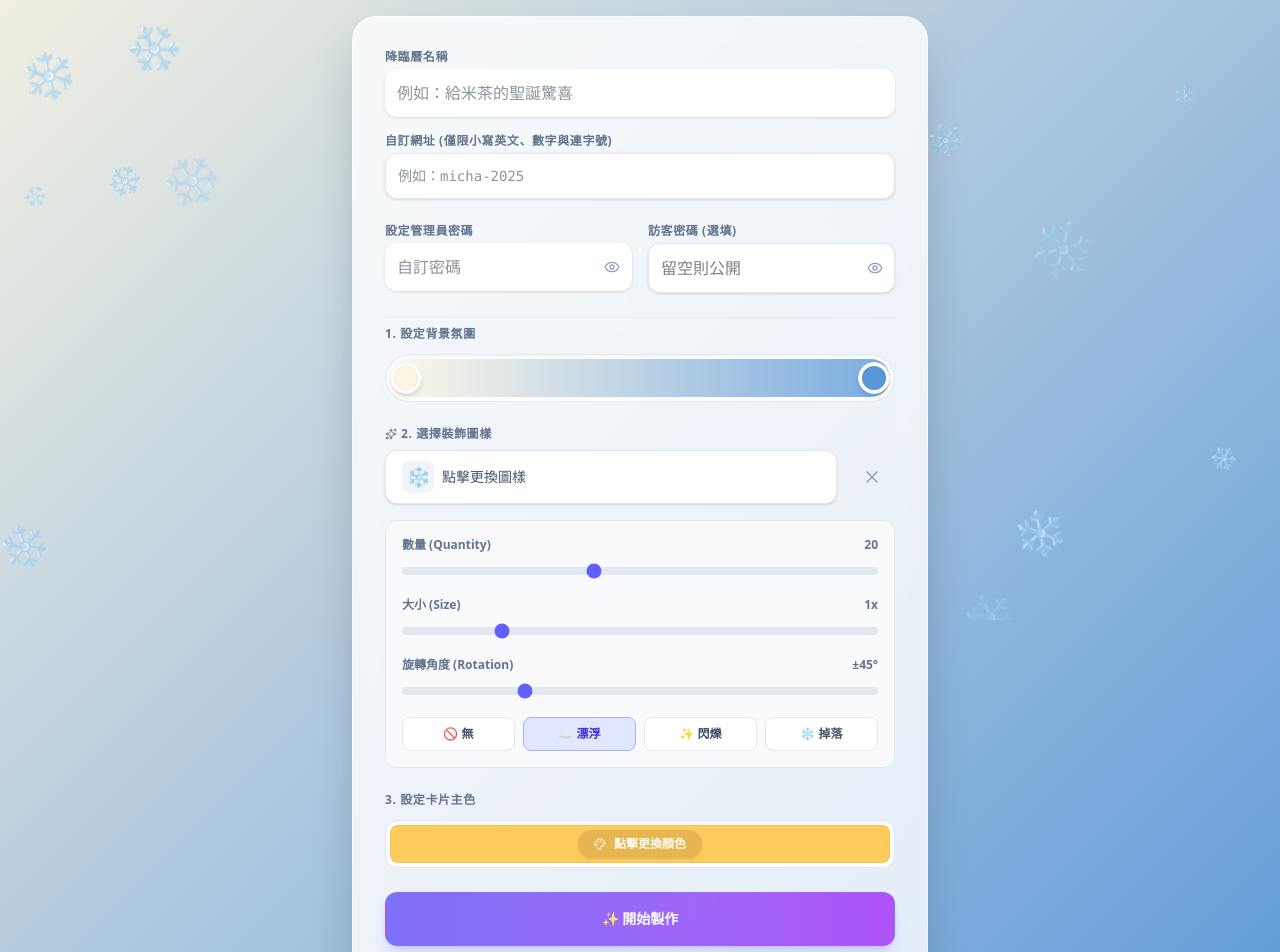
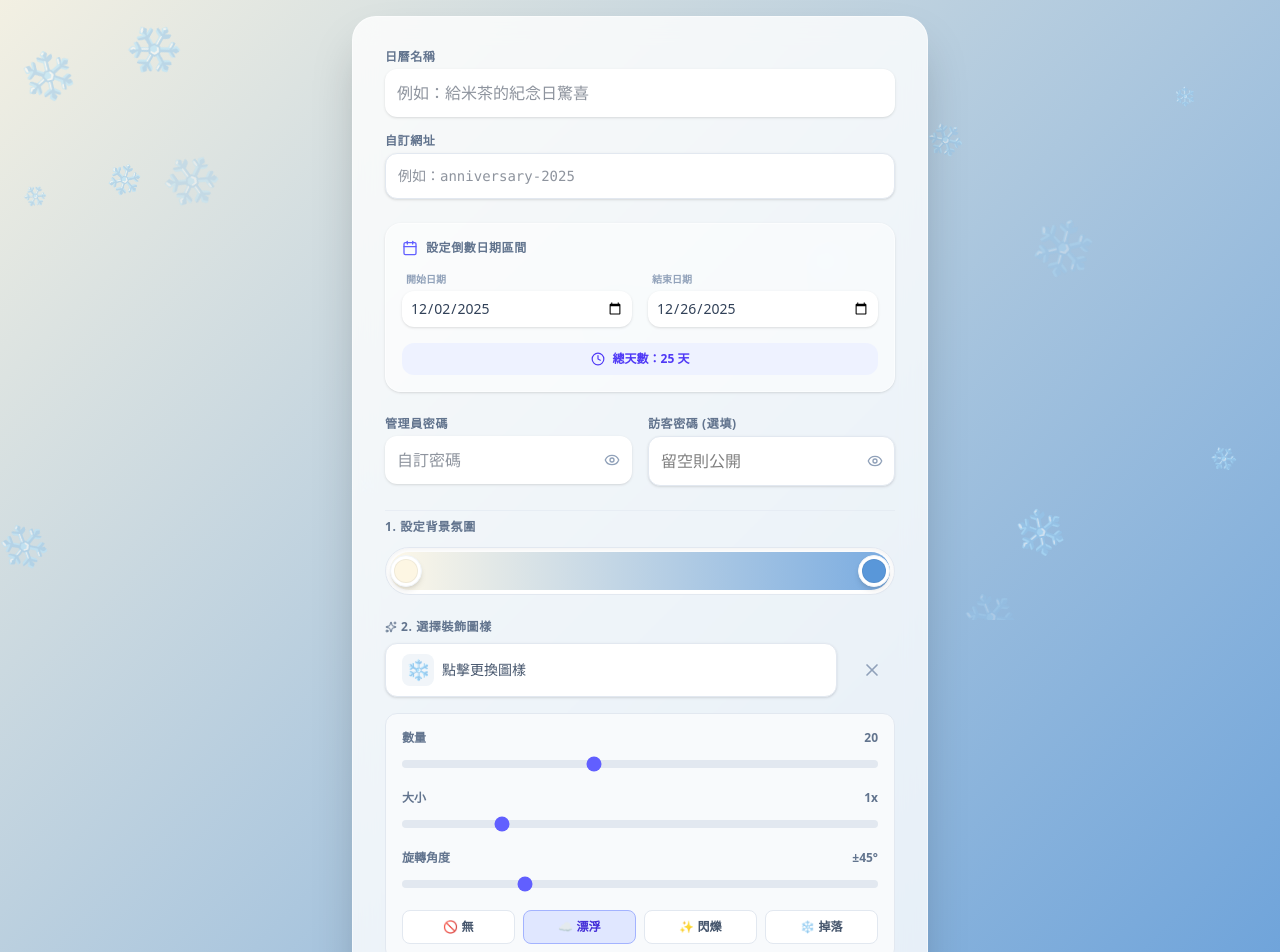
Before and after one commit to oxfoxlion/Advent-Calendar, a Next.js app: page / in a window 1280 px wide. Shown: the part 180-1132 px from the top of the page. Built offline with nearby package versions, Linux system fonts and the light colour scheme; no server answers.

Commit message:
feat: 修改成倒數日曆，主要新增開始與結束日期

```diff
--- a/app/page.tsx
+++ b/app/page.tsx
@@ -3,8 +3,7 @@
 import { createCalendar } from './actions';
 import { useState, useRef, useEffect } from 'react';
 import { useRouter } from 'next/navigation';
-// ★ 修改：加入 Eye, EyeOff 圖示
-import { Loader2, Edit, X, ArrowRight, Palette, Sparkles, SmilePlus, AtSign, Eye, EyeOff } from 'lucide-react';
+import { Loader2, Edit, X, ArrowRight, Palette, Sparkles, SmilePlus, Eye, EyeOff, Calendar, Clock } from 'lucide-react';
 import BackgroundDecoration from '@/components/BackgroundDecoration';
 import EmojiPicker, { EmojiStyle } from 'emoji-picker-react';
 
@@ -30,7 +29,21 @@ export default function Home() {
   const [slugError, setSlugError] = useState('');
   const [accessError, setAccessError] = useState('');
 
-  // ★ 新增：密碼顯示狀態
+  // 3. 日期設定
+  const todayStr = new Date().toISOString().split('T')[0];
+  const defaultEnd = new Date();
+  defaultEnd.setDate(defaultEnd.getDate() + 24);
+  const defaultEndStr = defaultEnd.toISOString().split('T')[0];
+
+  const [startDate, setStartDate] = useState(todayStr);
+  const [endDate, setEndDate] = useState(defaultEndStr);
+
+  const start = new Date(startDate);
+  const end = new Date(endDate);
+  const dayCount = Math.floor((end.getTime() - start.getTime()) / (1000 * 60 * 60 * 24)) + 1;
+  const isInvalidDate = dayCount < 2 || dayCount > 30;
+
+  // 密碼顯示狀態
   const [showAdminPass, setShowAdminPass] = useState(false);
   const [showAccessPass, setShowAccessPass] = useState(false);
 
@@ -57,6 +70,8 @@ export default function Home() {
 
   const handleSubmit = async (e: React.FormEvent<HTMLFormElement>) => {
     e.preventDefault();
+    if (isInvalidDate) return;
+
     setIsPending(true);
     setSlugError('');
     setAccessError('');
@@ -67,9 +82,10 @@ export default function Home() {
     formData.set('cardStyle', `custom-card:${cardColor}`);
     formData.set('themeColor', 'custom');
     formData.set('slug', slugInput);
+    formData.set('startDate', startDate);
+    formData.set('endDate', endDate);
 
     await new Promise(resolve => setTimeout(resolve, 1500));
-
     const res = await createCalendar(formData);
 
     if (res && !res.success) {
@@ -112,62 +128,67 @@ export default function Home() {
 
         <div className="text-center">
           <h1 className="text-5xl font-extrabold text-slate-800 drop-shadow-sm tracking-tight">
-            2025 聖誕降臨曆
+            倒數日曆
           </h1>
-          <p className="mt-3 text-slate-600 font-medium">為重要的人準備 25 天的驚喜</p>
+          <p className="mt-3 text-slate-600 font-medium">為任何重要的日子準備專屬驚喜</p>
         </div>
 
         <form onSubmit={handleSubmit} className="mt-8 space-y-6 bg-white/80 backdrop-blur-md p-8 rounded-3xl border border-white/50 shadow-2xl relative z-20">
           <div className="space-y-6">
 
+            {/* 降臨曆名稱與網址 */}
             <div className="grid grid-cols-1 gap-4">
               <div>
-                <label className="block text-xs font-bold text-slate-500 uppercase tracking-wider mb-1">降臨曆名稱</label>
-                <input name="recipientName" required type="text" placeholder="例如：給米茶的聖誕驚喜"
+                <label className="block text-xs font-bold text-slate-500 uppercase tracking-wider mb-1">日曆名稱</label>
+                <input name="recipientName" required type="text" placeholder="例如：給米茶的紀念日驚喜"
                   className="block w-full rounded-xl bg-white border-slate-200 text-slate-800 p-3 focus:ring-2 focus:ring-indigo-500 focus:border-indigo-500 transition shadow-sm outline-none" />
               </div>
 
               <div>
-                <label className="block text-xs font-bold text-slate-500 uppercase tracking-wider mb-1">
-                  自訂網址 (僅限小寫英文、數字與連字號)
-                </label>
+                <label className="block text-xs font-bold text-slate-500 uppercase tracking-wider mb-1">自訂網址</label>
                 <input
                   ref={slugRef}
-                  name="slug" required type="text" value={slugInput} onChange={handleSlugChange} placeholder="例如：micha-2025"
+                  name="slug" required type="text" value={slugInput} onChange={handleSlugChange} placeholder="例如：anniversary-2025"
                   className={`block w-full rounded-xl bg-white border text-slate-800 p-3 focus:ring-2 outline-none font-mono text-sm transition shadow-sm ${
-                    slugError
-                      ? 'border-rose-300 focus:ring-rose-500 focus:border-rose-500 bg-rose-50'
-                      : 'border-slate-200 focus:ring-indigo-500 focus:border-indigo-500'
+                    slugError ? 'border-rose-300 focus:ring-rose-500 bg-rose-50' : 'border-slate-200 focus:ring-indigo-500'
                   }`}
                 />
-
-                {slugError ? (
-                  <p className="text-xs text-rose-500 mt-1 pl-1 font-bold flex items-center gap-1 animate-pulse">🚫 {slugError}</p>
-                ) : slugInput ? (
-                  <p className="text-[10px] text-slate-400 mt-1 pl-1 truncate">
-                    預覽：{typeof window !== 'undefined' ? window.location.origin : ''}/{slugInput}
-                  </p>
-                ) : null}
+                {slugError && <p className="text-xs text-rose-500 mt-1 pl-1 font-bold flex items-center gap-1 animate-pulse">🚫 {slugError}</p>}
               </div>
             </div>
 
-            {/* ★ 修改：加入眼睛切換的密碼輸入框 */}
+            {/* 日期區間設定 */}
+            <div className="bg-white/50 p-4 rounded-2xl border border-white/50 space-y-4 shadow-sm">
+              <label className="flex items-center gap-2 text-xs font-bold text-slate-500 uppercase tracking-wider">
+                <Calendar className="w-4 h-4 text-indigo-500" /> 設定倒數日期區間
+              </label>
+              <div className="grid grid-cols-2 gap-4">
+                <div>
+                  <label className="block text-[10px] font-bold text-slate-400 mb-1 ml-1">開始日期</label>
+                  <input type="date" value={startDate} onChange={(e) => setStartDate(e.target.value)}
+                    className="w-full rounded-xl bg-white border-slate-200 p-2 text-sm text-slate-700 outline-none focus:ring-2 focus:ring-indigo-500 transition shadow-sm" />
+                </div>
+                <div>
+                  <label className="block text-[10px] font-bold text-slate-400 mb-1 ml-1">結束日期</label>
+                  <input type="date" value={endDate} onChange={(e) => setEndDate(e.target.value)}
+                    className="w-full rounded-xl bg-white border-slate-200 p-2 text-sm text-slate-700 outline-none focus:ring-2 focus:ring-indigo-500 transition shadow-sm" />
+                </div>
+              </div>
+              <div className={`flex items-center justify-center gap-2 py-2 px-4 rounded-xl text-xs font-bold transition-all ${
+                isInvalidDate ? 'bg-rose-50 text-rose-600' : 'bg-indigo-50 text-indigo-600'
+              }`}>
+                <Clock className="w-3.5 h-3.5" /> 總天數：{dayCount} 天 {isInvalidDate && "(限制 2 ~ 30 天)"}
+              </div>
+            </div>
+
+            {/* 密碼設定 */}
             <div className="grid grid-cols-2 gap-4">
               <div>
-                <label className="block text-xs font-bold text-slate-500 uppercase tracking-wider mb-1">設定管理員密碼</label>
+                <label className="block text-xs font-bold text-slate-500 uppercase tracking-wider mb-1">管理員密碼</label>
                 <div className="relative">
-                  <input
-                    name="adminCode"
-                    required
-                    type={showAdminPass ? "text" : "password"}
-                    placeholder="自訂密碼"
-                    className="w-full rounded-xl bg-white border-slate-200 text-slate-800 p-3 pr-10 focus:ring-2 focus:ring-indigo-500 outline-none shadow-sm"
-                  />
-                  <button
-                    type="button"
-                    onClick={() => setShowAdminPass(!showAdminPass)}
-                    className="absolute right-3 top-1/2 -translate-y-1/2 text-slate-400 hover:text-slate-600 transition"
-                  >
+                  <input name="adminCode" required type={showAdminPass ? "text" : "password"} placeholder="自訂密碼"
+                    className="w-full rounded-xl bg-white border-slate-200 text-slate-800 p-3 pr-10 focus:ring-2 focus:ring-indigo-500 outline-none shadow-sm" />
+                  <button type="button" onClick={() => setShowAdminPass(!showAdminPass)} className="absolute right-3 top-1/2 -translate-y-1/2 text-slate-400 hover:text-slate-600 transition">
                     {showAdminPass ? <EyeOff className="w-4 h-4"/> : <Eye className="w-4 h-4"/>}
                   </button>
                 </div>
@@ -175,34 +196,21 @@ export default function Home() {
               <div>
                 <label className="block text-xs font-bold text-slate-500 uppercase tracking-wider mb-1">訪客密碼 (選填)</label>
                 <div className="relative">
-                  <input
-                    ref={accessCodeRef}
-                    name="accessCode"
-                    type={showAccessPass ? "text" : "password"}
-                    placeholder="留空則公開"
-                    onChange={() => setAccessError('')}
+                  <input ref={accessCodeRef} name="accessCode" type={showAccessPass ? "text" : "password"} placeholder="留空則公開" onChange={() => setAccessError('')}
                     className={`w-full rounded-xl bg-white border p-3 pr-10 focus:ring-2 outline-none shadow-sm ${
-                      accessError
-                        ? 'border-rose-300 focus:ring-rose-500 focus:border-rose-500 bg-rose-50'
-                        : 'border-slate-200 focus:ring-indigo-500'
-                    }`}
-                  />
-                  <button
-                    type="button"
-                    onClick={() => setShowAccessPass(!showAccessPass)}
-                    className="absolute right-3 top-1/2 -translate-y-1/2 text-slate-400 hover:text-slate-600 transition"
-                  >
+                      accessError ? 'border-rose-300 focus:ring-rose-500 bg-rose-50' : 'border-slate-200 focus:ring-indigo-500'
+                    }`} />
+                  <button type="button" onClick={() => setShowAccessPass(!showAccessPass)} className="absolute right-3 top-1/2 -translate-y-1/2 text-slate-400 hover:text-slate-600 transition">
                     {showAccessPass ? <EyeOff className="w-4 h-4"/> : <Eye className="w-4 h-4"/>}
                   </button>
                 </div>
-                {accessError && (
-                  <p className="text-xs text-rose-500 mt-1 pl-1 font-bold flex items-center gap-1 animate-pulse">🚫 {accessError}</p>
-                )}
+                {accessError && <p className="text-xs text-rose-500 mt-1 pl-1 font-bold flex items-center gap-1 animate-pulse">🚫 {accessError}</p>}
               </div>
             </div>
 
             <hr className="border-slate-200/60 my-2"/>
 
+            {/* 背景設定 */}
             <div>
               <label className="block text-xs font-bold text-slate-500 uppercase tracking-wider mb-3">1. 設定背景氛圍</label>
               <div className="relative h-12 w-full rounded-full border border-slate-200 shadow-inner flex items-center px-1 bg-white">
@@ -222,6 +230,7 @@ export default function Home() {
               </div>
             </div>
 
+            {/* 裝飾圖樣設定 (Emoji) */}
             <div className="relative" ref={pickerRef}>
               <label className="block text-xs font-bold text-slate-500 uppercase tracking-wider mb-2 flex items-center gap-1">
                 <Sparkles className="w-3 h-3" /> 2. 選擇裝飾圖樣
@@ -236,24 +245,38 @@ export default function Home() {
                 )}
               </div>
               {showEmojiPicker && (
-                <div className="mt-4 animate-in fade-in slide-in-from-top-2 duration-200 w-full max-w-[340px]">
+                <div className="mt-4 animate-in fade-in slide-in-from-top-2 duration-200 w-full max-w-[340px] relative z-50">
                   <EmojiPicker onEmojiClick={(e) => { setPattern(e.emoji); setShowEmojiPicker(false); }} emojiStyle={EmojiStyle.NATIVE} width="100%" height={350} searchPlaceHolder="搜尋表情符號..." previewConfig={{ showPreview: false }} />
                 </div>
               )}
+              {/* Emoji 動態細節設定 - 完整補回 */}
               {pattern && (
                 <div className="mt-4 bg-slate-50 p-4 rounded-xl border border-slate-200 space-y-4 animate-in fade-in slide-in-from-top-2">
-                  <div className="space-y-1"><div className="flex justify-between text-xs font-bold text-slate-500"><span>數量 (Quantity)</span><span>{quantity}</span></div><input type="range" min="0" max="50" step="1" value={quantity} onChange={(e) => setQuantity(Number(e.target.value))} className="w-full h-2 bg-slate-200 rounded-lg appearance-none cursor-pointer accent-indigo-500" /></div>
-                  <div className="space-y-1"><div className="flex justify-between text-xs font-bold text-slate-500"><span>大小 (Size)</span><span>{size}x</span></div><input type="range" min="0.5" max="3" step="0.1" value={size} onChange={(e) => setSize(Number(e.target.value))} className="w-full h-2 bg-slate-200 rounded-lg appearance-none cursor-pointer accent-indigo-500" /></div>
-                  <div className="space-y-1"><div className="flex justify-between text-xs font-bold text-slate-500"><span>旋轉角度 (Rotation)</span><span>±{rotation}°</span></div><input type="range" min="0" max="180" step="5" value={rotation} onChange={(e) => setRotation(Number(e.target.value))} className="w-full h-2 bg-slate-200 rounded-lg appearance-none cursor-pointer accent-indigo-500" /></div>
+                  <div className="space-y-1">
+                    <div className="flex justify-between text-xs font-bold text-slate-500"><span>數量</span><span>{quantity}</span></div>
+                    <input type="range" min="0" max="50" step="1" value={quantity} onChange={(e) => setQuantity(Number(e.target.value))} className="w-full h-2 bg-slate-200 rounded-lg appearance-none cursor-pointer accent-indigo-500" />
+                  </div>
+                  <div className="space-y-1">
+                    <div className="flex justify-between text-xs font-bold text-slate-500"><span>大小</span><span>{size}x</span></div>
+                    <input type="range" min="0.5" max="3" step="0.1" value={size} onChange={(e) => setSize(Number(e.target.value))} className="w-full h-2 bg-slate-200 rounded-lg appearance-none cursor-pointer accent-indigo-500" />
+                  </div>
+                  <div className="space-y-1">
+                    <div className="flex justify-between text-xs font-bold text-slate-500"><span>旋轉角度</span><span>±{rotation}°</span></div>
+                    <input type="range" min="0" max="180" step="5" value={rotation} onChange={(e) => setRotation(Number(e.target.value))} className="w-full h-2 bg-slate-200 rounded-lg appearance-none cursor-pointer accent-indigo-500" />
+                  </div>
                   <div className="grid grid-cols-4 gap-2">
                     {[{ id: 'none', label: '🚫 無' }, { id: 'float', label: '☁️ 漂浮' }, { id: 'twinkle', label: '✨ 閃爍' }, { id: 'fall', label: '❄️ 掉落' }].map((anim) => (
-                      <button key={anim.id} type="button" onClick={() => setAnimation(anim.id)} className={`py-2 px-1 rounded-lg text-xs font-bold transition border ${animation === anim.id ? 'bg-indigo-100 text-indigo-700 border-indigo-300' : 'bg-white text-slate-600 border-slate-200 hover:bg-slate-100'}`}>{anim.label}</button>
+                      <button key={anim.id} type="button" onClick={() => setAnimation(anim.id)}
+                        className={`py-2 px-1 rounded-lg text-xs font-bold transition border ${animation === anim.id ? 'bg-indigo-100 text-indigo-700 border-indigo-300' : 'bg-white text-slate-600 border-slate-200 hover:bg-slate-100'}`}>
+                        {anim.label}
+                      </button>
                     ))}
                   </div>
                 </div>
               )}
             </div>
 
+            {/* 卡片主題色設定 */}
             <div>
               <label className="block text-xs font-bold text-slate-500 uppercase tracking-wider mb-3">3. 設定卡片主色</label>
               <div className="relative h-12 w-full rounded-xl border border-slate-200 shadow-inner flex items-center px-1 bg-white overflow-hidden group">
@@ -266,30 +289,23 @@ export default function Home() {
             </div>
           </div>
 
-          <button
-            type="submit"
-            disabled={isPending || !slugInput}
-            className="w-full flex justify-center items-center gap-2 py-4 px-4 border border-transparent rounded-xl shadow-lg shadow-indigo-500/30 text-sm font-bold text-white bg-gradient-to-r from-indigo-600 to-purple-600 hover:from-indigo-500 hover:to-purple-500 focus:outline-none transform transition hover:scale-[1.01] active:scale-[0.99] disabled:opacity-70 disabled:cursor-not-allowed"
-          >
-            {isPending ? (
-              <>
-                <Loader2 className="w-4 h-4 animate-spin"/>
-                <span>正在建立中...</span>
-              </>
-            ) : '✨ 開始製作'}
+          <button type="submit" disabled={isPending || !slugInput || isInvalidDate}
+            className="w-full flex justify-center items-center gap-2 py-4 px-4 border border-transparent rounded-xl shadow-lg shadow-indigo-500/30 text-sm font-bold text-white bg-gradient-to-r from-indigo-600 to-purple-600 hover:from-indigo-500 hover:to-purple-500 focus:outline-none transform transition hover:scale-[1.01] active:scale-[0.99] disabled:opacity-70 disabled:cursor-not-allowed">
+            {isPending ? <><Loader2 className="w-4 h-4 animate-spin"/><span>正在建立中...</span></> : '✨ 開始製作日曆'}
           </button>
         </form>
 
         <p className="text-center text-xs mt-12 pb-6 opacity-60 text-white">InstantCheese Shao | 2025</p>
       </div>
 
+      {/* 編輯日曆 Modal */}
       {showEditModal && (
         <div className="fixed inset-0 z-50 flex items-center justify-center p-4 bg-black/40 backdrop-blur-sm animate-in fade-in duration-200">
           <div className="bg-white rounded-2xl shadow-2xl w-full max-w-sm overflow-hidden" onClick={(e) => e.stopPropagation()}>
-            <div className="p-6">
+            <div className="p-6 text-center">
               <div className="flex justify-between items-center mb-4"><h3 className="text-lg font-bold text-slate-800">編輯現有日曆</h3><button type="button" onClick={() => setShowEditModal(false)} className="text-slate-400 hover:text-slate-600 transition"><X className="w-5 h-5" /></button></div>
               <form onSubmit={handleGoToEdit} className="space-y-4">
-                <div><label className="block text-xs font-bold text-slate-500 uppercase mb-2">輸入自訂網址</label><input autoFocus type="text" value={editSlug} onChange={(e) => setEditSlug(e.target.value)} placeholder="例如：micha-2025" className="w-full rounded-lg bg-slate-50 border border-slate-200 p-3 text-slate-800 focus:ring-2 focus:ring-indigo-500 outline-none" /></div>
+                <input autoFocus type="text" value={editSlug} onChange={(e) => setEditSlug(e.target.value)} placeholder="例如：micha-2025" className="w-full rounded-lg bg-slate-50 border border-slate-200 p-3 text-slate-800 focus:ring-2 focus:ring-indigo-500 outline-none text-center" />
                 <button type="submit" disabled={!editSlug.trim()} className="w-full bg-slate-900 hover:bg-slate-800 text-white font-bold py-3 rounded-lg transition flex justify-center items-center gap-2 disabled:opacity-50">前往管理介面 <ArrowRight className="w-4 h-4" /></button>
               </form>
             </div>
--- a/lib/sdk/time.ts
+++ b/lib/sdk/time.ts
@@ -1,18 +1,18 @@
 import { toZonedTime } from 'date-fns-tz';
+import { differenceInDays, startOfDay, parseISO } from 'date-fns';
 
 const TIME_ZONE = 'Asia/Taipei';
 
-export function isDayUnlockable(dayNumber: number): boolean {
+export function isDayUnlockable(dayNumber: number, startDateStr?: string): boolean {
   // ★ 修改：將測試模式改為 false，這樣時間限制才會生效
   const DEBUG_MODE = false;
   if (DEBUG_MODE) return true;
 
   const now = new Date();
   const taipeiTime = toZonedTime(now, TIME_ZONE);
-  const currentMonth = taipeiTime.getMonth() + 1;
-  const currentDay = taipeiTime.getDate();
+  const startAt = startDateStr ? parseISO(startDateStr) : new Date(2025, 11, 1);
+  const daysDiff = differenceInDays(startOfDay(taipeiTime), startOfDay(startAt)) + 1;
 
   // 12月才開始判定 (非12月都不解鎖)
-  if (currentMonth !== 12) return false;
-  return currentDay >= dayNumber;
+  return daysDiff >= dayNumber;
 }
--- a/lib/sdk/types.ts
+++ b/lib/sdk/types.ts
@@ -6,6 +6,8 @@ export type CalendarProfile = {
   hasPassword: boolean;
   background: string;
   cardStyle: string;
+  startDate?: string;
+  endDate?: string;
 };
 
 export type DayContent = {
```
Also changed, not shown: app/[slug]/page.tsx (+7 -7 lines), app/actions.ts (+29 -4 lines), components/EditPageClient.tsx (+28 -17 lines), components/ReminderButton.tsx (+26 -13 lines), lib/sdk/server.ts (+19 -9 lines).
